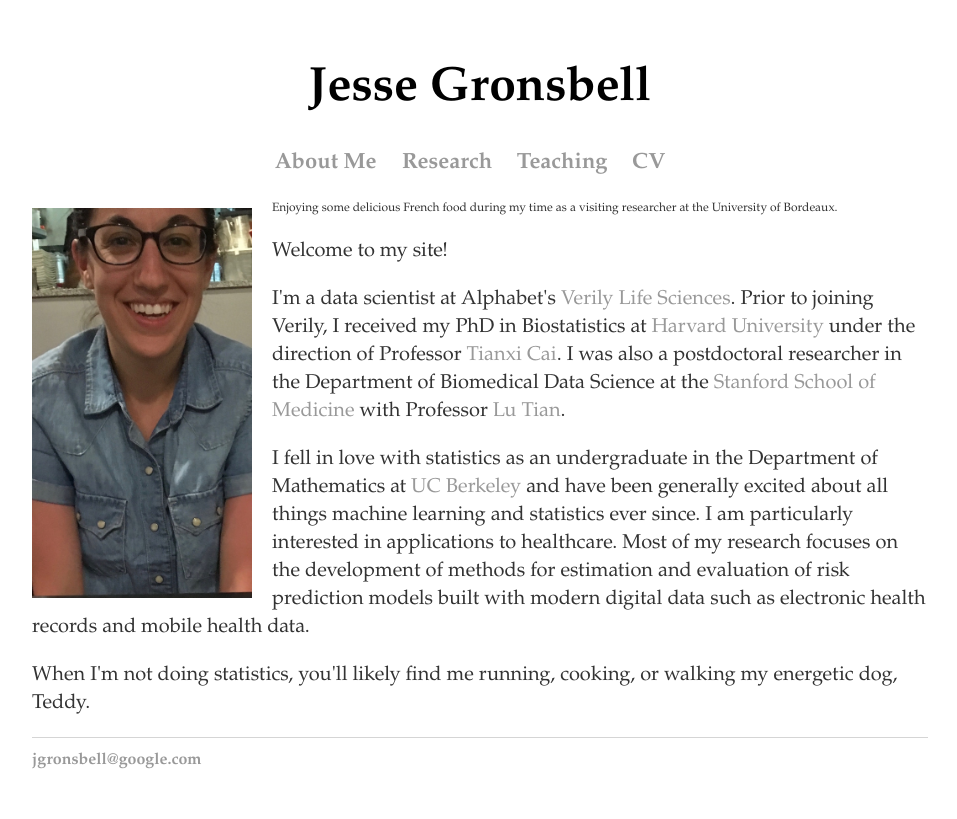
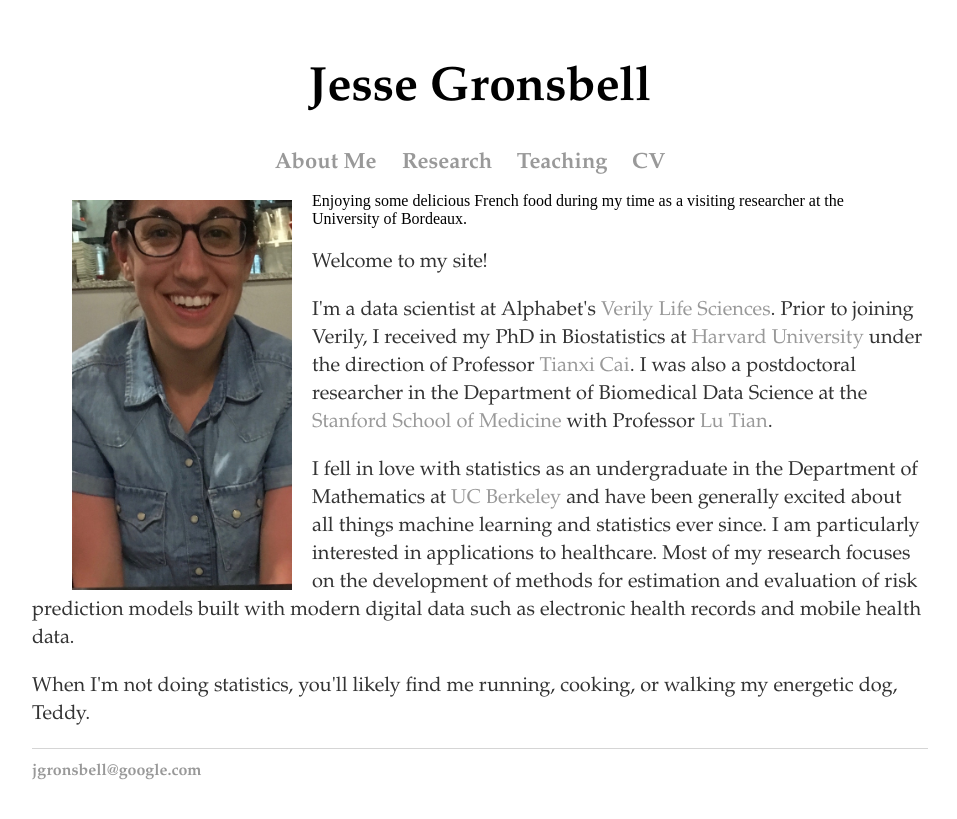
Before and after one commit to jgrons/old_website, a Jekyll site: the page built from index.html, in a window 1280 px wide. Shown: the top 819 px of the page, without its empty margins (160-1117 px from the left). Built offline with Jekyll 4.4.1, drawn with Linux system fonts in a browser that asks for light colours.

Commit message:
Update index.html

```diff
--- a/index.html
+++ b/index.html
@@ -4,13 +4,13 @@
 ---
 <div class="blurb">
 
-	<div class=figure>
-  <p> <a href="../pics/me_france.jpeg">
+<figure>
+  <a href="../pics/me_france.jpeg">
             <img src="../pics/me_france.jpeg" HEIGHT="390" WIDTH="220" align="left" style="margin:8px 20px 0px 0px"
                   title="JG" alt="JG"/></a>
-  <p style="font-size:12px; font-family: palatino"> Enjoying some delicious French food during my time as a visiting
-	  researcher at the University of Bordeaux.
-</div>
+  <figcaption> Enjoying some delicious French food during my time as a visiting
+	  researcher at the University of Bordeaux. </figcaption>
+</figure>
 
 
 	<p style="font-size:20px; font-family: palatino">
```
